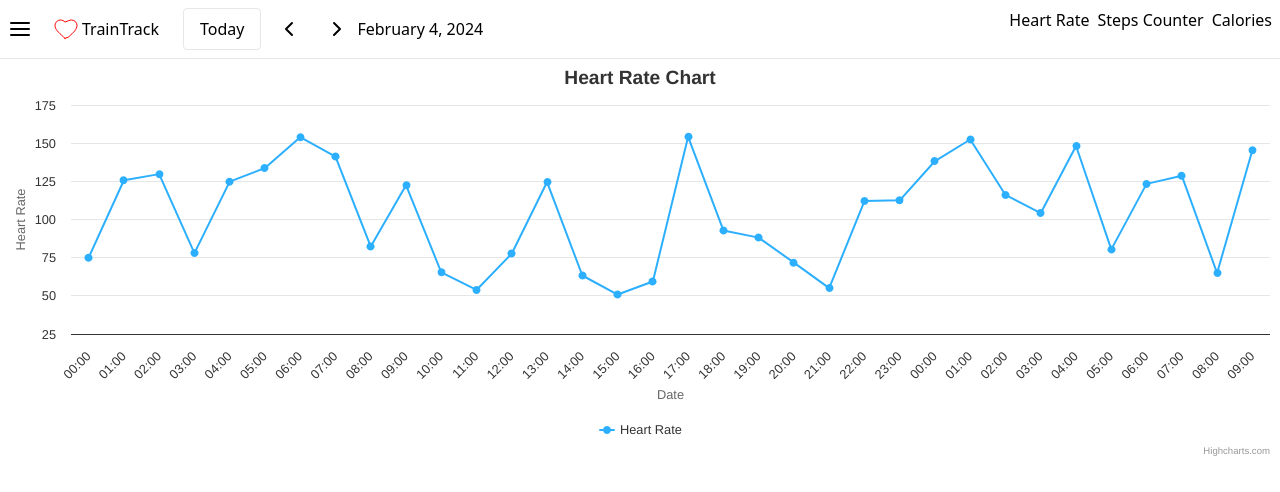
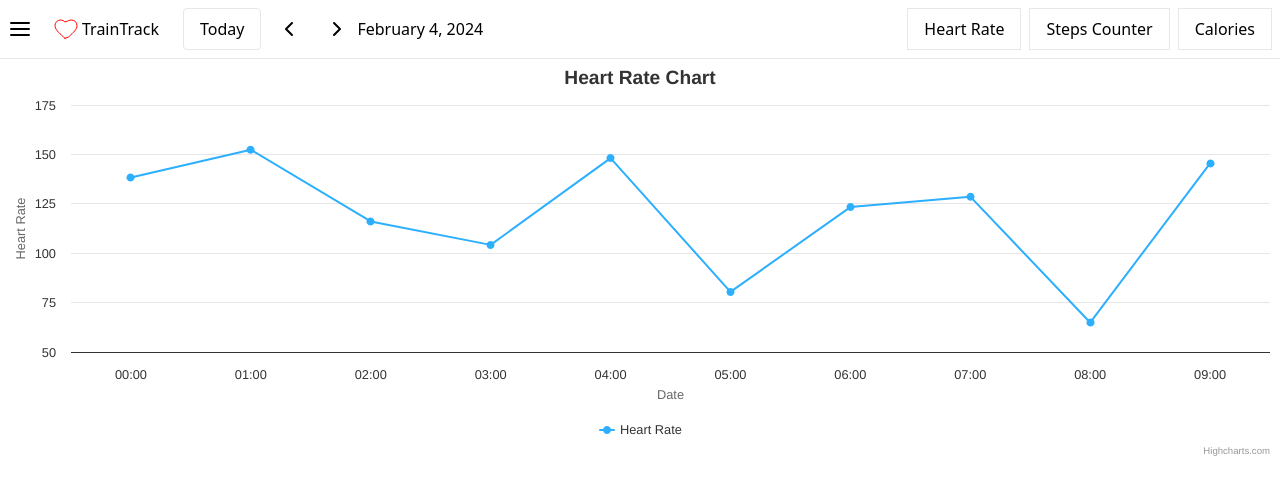
Before and after one commit to alnikif/TrainTrack, a Next.js app: page /heart-rate-chart in a window 1280 px wide. Shown: the top 492 px of the page. Built offline with nearby package versions, Linux system fonts and the light colour scheme.

Commit message:
add NavItem component

```diff
--- a/components/Charts/HeartRateChart.tsx
+++ b/components/Charts/HeartRateChart.tsx
@@ -9,6 +9,7 @@ const HeartRateChart = () => {
   const filteredData = useContext(FilterDataContext)
 
   const { options } = GetChartOptions(filteredData, 'line', 'Heart Rate Chart')
+  console.log(options)
   return <HighchartsReact highcharts={Highcharts} options={options} />
 }
 
--- a/components/Charts/StepsCounterChart.tsx
+++ b/components/Charts/StepsCounterChart.tsx
@@ -7,7 +7,6 @@ import GetChartOptions from '../../utils/getChartOptions'
 
 const StepsCounterChart = () => {
   const stepsCounter = useContext(StepsCounterContext)
-  console.log(stepsCounter)
   const { options } = GetChartOptions(stepsCounter, 'line', 'Steps Counter Chart')
   return <HighchartsReact highcharts={Highcharts} options={options} />
 }
--- /dev/null
+++ b/components/Header/NavItem/NavItem.tsx
@@ -0,0 +1,17 @@
+import Link from 'next/link'
+import React, { FC } from 'react'
+
+interface NavItemProps {
+  href: string
+  title: string
+}
+
+const NavItem: FC<NavItemProps> = ({ href, title }) => {
+  return (
+    <div className="border border-gray-300 px-4 py-2">
+      <Link href={href}>{title}</Link>
+    </div>
+  )
+}
+
+export default NavItem
--- a/components/Header/NavItems/NavItems.tsx
+++ b/components/Header/NavItems/NavItems.tsx
@@ -1,18 +1,14 @@
-import Link from 'next/link'
 import React from 'react'
 
-enum NavItemsPaths {
-  heartRateChart = '/heart-rate-chart',
-  stepsCounterChart = '/steps-counter-chart',
-  caloriesChart = '/calories-chart',
-}
+import { navItemsConfig } from '../../../constants/navItemsConfig'
+import NavItem from '../NavItem/NavItem'
 
 export const NavItems = () => {
   return (
     <div className="flex justify-center gap-2">
-      <Link href={NavItemsPaths.heartRateChart}>Heart Rate</Link>
-      <Link href={NavItemsPaths.stepsCounterChart}>Steps Counter</Link>
-      <Link href={NavItemsPaths.caloriesChart}>Calories</Link>
+      {navItemsConfig.map((el) => {
+        return <NavItem href={el.url} title={el.label} key={el.url} />
+      })}
     </div>
   )
 }
--- a/components/Layout/Layout.tsx
+++ b/components/Layout/Layout.tsx
@@ -1,5 +1,6 @@
 import React, { ReactNode, useContext, useState } from 'react'
 
+import { DateContext } from '../../providers/DateProvider'
 import { StepsCounterContext } from '../../providers/StepsCounterDataProvider'
 import Calendar from '../Calendar/Calendar'
 import Header from '../Header/Header'
--- a/constants/mocked-data.ts
+++ b/constants/mocked-data.ts
@@ -2,4 +2,4 @@ import generateCumulativeStepsData from '../utils/generateCumulativeStepsData'
 import generateHeartRateData from '../utils/generateDailyDataArray'
 
 export const heartRateData = generateHeartRateData('2024-01-01', new Date().toISOString(), 50, 160)
-export const stepsCounterData = generateCumulativeStepsData('2024-02-01', new Date().toISOString())
+export const stepsCounterData = generateCumulativeStepsData('2024-02-12', new Date().toISOString())
--- /dev/null
+++ b/constants/navItemsConfig.ts
@@ -0,0 +1,10 @@
+export enum NavItemsPaths {
+  heartRateChart = '/heart-rate-chart',
+  stepsCounterChart = '/steps-counter-chart',
+  caloriesChart = '/calories-chart',
+}
+export const navItemsConfig = [
+  { label: 'Heart Rate', url: NavItemsPaths.heartRateChart },
+  { label: 'Steps Counter', url: NavItemsPaths.stepsCounterChart },
+  { label: 'Calories', url: NavItemsPaths.caloriesChart },
+]
--- a/utils/getDate.ts
+++ b/utils/getDate.ts
@@ -1,6 +1,6 @@
 export const getEndDate = ({ todayDate }: { todayDate: Date }) => {
   const endDate = new Date(todayDate.getTime())
-  endDate.setDate(endDate.getDate() + 1)
+  endDate.setDate(endDate.getDate())
   const year = endDate.getFullYear()
   const month = (endDate.getMonth() + 1).toString().padStart(2, '0')
   const day = endDate.getDate().toString().padStart(2, '0')
```
